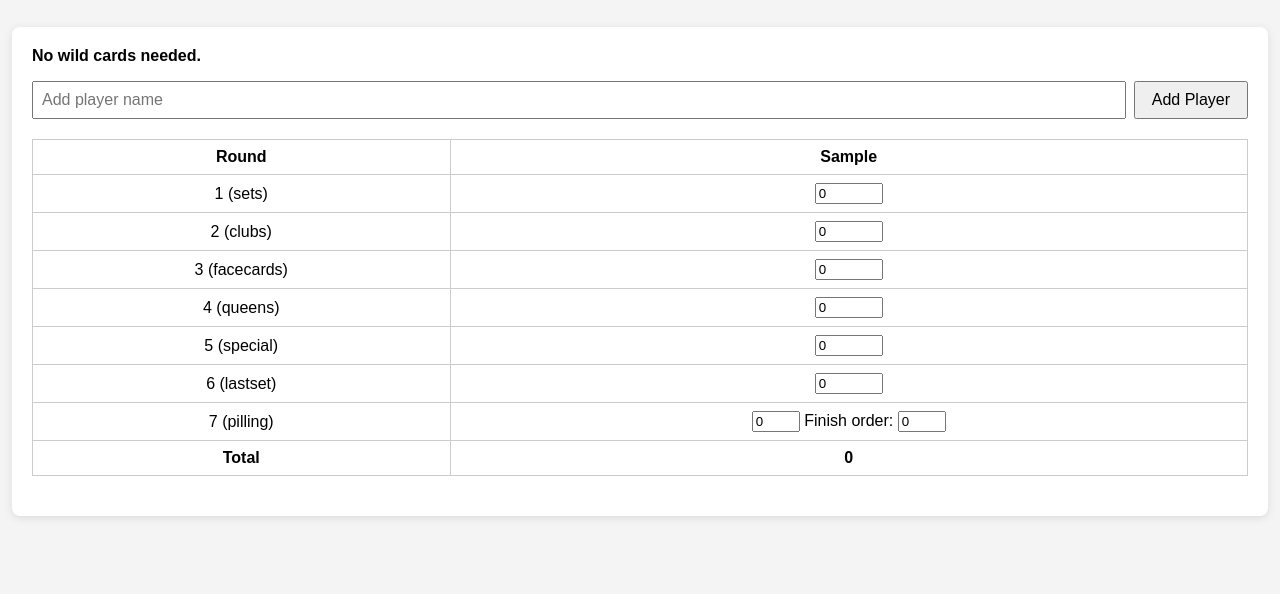
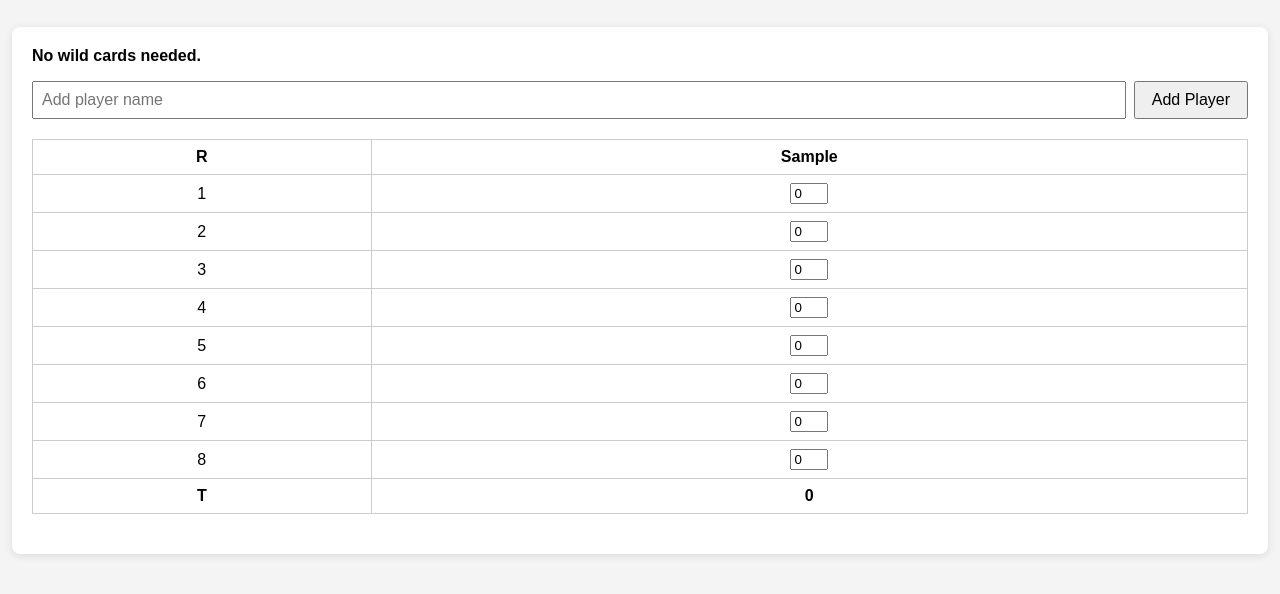
Before and after one commit to sadfaceman/CardScorer, a plain HTML site: page index.html in a window 1280 px wide. Both pictures are taken after typing "Sample" into the empty fields and a click on the button "Add Player". Shown: the part 60-654 px from the top of the page. Drawn offline with Linux system fonts and the light colour scheme.

Commit message:
Deploying to gh-pages from @ sadfaceman/CardScorer@48943acfba7d949aa02efca09fc73d2811761091 🚀

```diff
--- a/index.html
+++ b/index.html
@@ -20,7 +20,7 @@
       <table id="scoreboard">
         <thead>
           <tr id="header-row">
-            <th>Round</th>
+            <th>R</th>
           </tr>
         </thead>
         <tbody id="score-rows"></tbody>
--- a/score.js
+++ b/score.js
@@ -19,6 +19,8 @@ export function calculateScore(roundType, value, finishOrder) {
             }
             return score;
         }
+        case "finishorder":
+            return 0; // Finish order is handled separately in the UI
         default:
             return value;
     }
--- a/state.js
+++ b/state.js
@@ -6,6 +6,7 @@ export const ROUND_TYPES = [
     "special",
     "lastset",
     "pilling",
+    "finishorder",
 ];
 export const roundTypes = [...ROUND_TYPES];
 export const roundCount = ROUND_TYPES.length;
@@ -14,6 +15,5 @@ export function createPlayer(name) {
     return {
         name,
         scores: Array.from({ length: roundCount }, () => 0),
-        finishOrders: Array.from({ length: roundCount }, () => 0),
     };
 }
--- a/ui.js
+++ b/ui.js
@@ -8,7 +8,7 @@ function updateHeader() {
     if (!headerRow) {
         return;
     }
-    headerRow.innerHTML = "<th>Round</th>";
+    headerRow.innerHTML = "<th>R</th>";
     players.forEach((p) => {
         headerRow.innerHTML += `<th>${p.name}</th>`;
     });
@@ -36,18 +36,17 @@ function updateScoreboard() {
         if (maxPoints !== Infinity && roundSum > maxPoints) {
             row.style.backgroundColor = "#ffcccc"; // light red
         }
-        row.innerHTML = `<td>${r + 1} (${roundType})</td>`;
+        row.innerHTML = `<td title="${roundType}">${r + 1}</td>`;
         players.forEach((p, idx) => {
             const score = p.scores[r] || 0;
-            const finishOrder = p.finishOrders[r] || 0;
             const otherSum = roundSum - score;
             const playerMax = maxPoints !== Infinity ? Math.max(0, maxPoints - otherSum) : undefined;
             const max = playerMax !== undefined ? `max="${playerMax}"` : "";
-            if (roundType === "pilling") {
-                row.innerHTML += `<td><div><input type="number" value="${score}" min="0" ${max} data-player="${idx}" data-round="${r}" style="width:40px" /> <label>Finish order:</label> <input type="number" value="${finishOrder}" min="0" max="${players.length}" data-player="${idx}" data-round="${r}" class="finish-order-input" style="width:40px" tabindex="0" /></td>`;
+            if (roundType === "finishorder") {
+                row.innerHTML += `<td><div><input type="number" value="${score}" min="0" max="${players.length}" data-player="${idx}" data-round="${r}" class="finish-order-input" tabindex="0" /></div></td>`;
             }
             else {
-                row.innerHTML += `<td><div><input type="number" value="${score}" min="0" ${max} data-player="${idx}" data-round="${r}" style="width:60px" /></div></td>`;
+                row.innerHTML += `<td><div><input type="number" value="${score}" min="0" ${max} data-player="${idx}" data-round="${r}" /></div></td>`;
             }
         });
         scoreRows.appendChild(row);
@@ -55,11 +54,11 @@ function updateScoreboard() {
     // Totals row
     if (players.length > 0) {
         const totalRow = document.createElement("tr");
-        totalRow.innerHTML = "<td><b>Total</b></td>";
+        totalRow.innerHTML = "<td><b>T</b></td>";
         players.forEach((p) => {
             const total = p.scores.reduce((sum, score, r) => {
                 const roundType = roundTypes[r] || "";
-                const finishOrder = p.finishOrders[r] || 0;
+                const finishOrder = p.scores[7] || 0;
                 return sum + calculateScore(roundType, score, finishOrder);
             }, 0);
             totalRow.innerHTML += `<td><b>${total}</b></td>`;
@@ -96,7 +95,7 @@ function setupEventListeners() {
             const roundIdx = parseInt(target.dataset.round, 10);
             const value = parseInt(target.value, 10) || 0;
             if (target.classList.contains("finish-order-input")) {
-                players[playerIdx].finishOrders[roundIdx] = value;
+                players[playerIdx].scores[7] = value;
             }
             else {
                 players[playerIdx].scores[roundIdx] = value;
```
